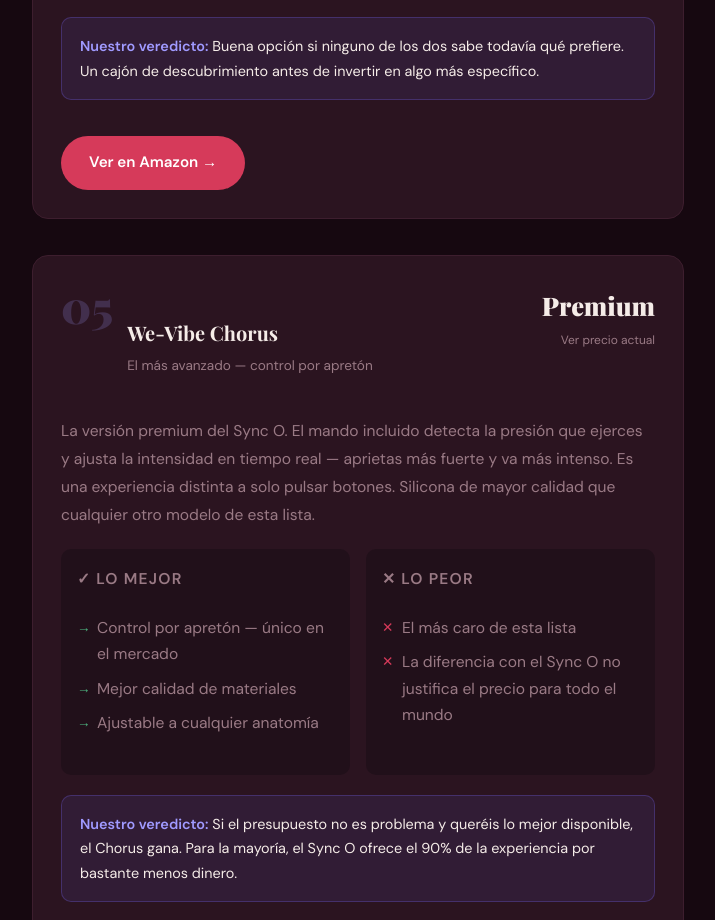
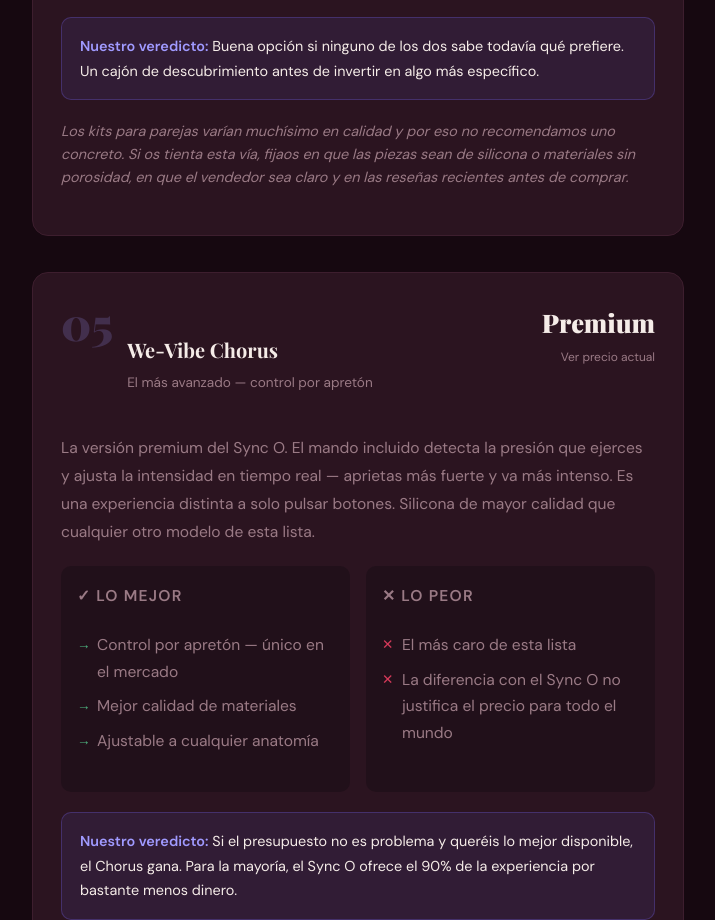
Before and after one commit to setafiliados/2Cerezas, a plain HTML site: page comparativas/juguetes-para-parejas-2026/index.html in a window 1280 px wide. Shown: the part 5254-6174 px from the top of the page, without its empty margins (282-997 px from the left). Drawn offline with nearby package versions, Linux system fonts and the light colour scheme; a web font is replaced by a local one.

Commit message:
Retira los dos últimos enlaces de búsqueda de Amazon
Biird Namii 2 no está en Amazon.es y los kits de parejas disponibles son de baja calidad, así que se sustituye el botón por una nota sin enlace.

Co-Authored-By: Claude Sonnet 5.5 <noreply@anthropic.com>
Claude-Session: https://claude.ai/code/session_01RZpVvbHgxk29KDaMtJtkXs

```diff
--- a/comparativas/juguetes-para-parejas-2026/index.html
+++ b/comparativas/juguetes-para-parejas-2026/index.html
@@ -437,7 +437,7 @@
         <strong>Nuestro veredicto:</strong> Buena opción si ninguno de los dos sabe todavía qué prefiere. Un cajón de descubrimiento antes de invertir en algo más específico.
       </div>
 
-      <a class="btn-amazon" href="https://www.amazon.es/s?k=kit+juguetes+sexuales+parejas&tag=2cerezas-21" target="_blank" rel="nofollow noopener">Ver en Amazon →</a>
+      <p style="margin-top:14px;font-size:0.9rem;color:var(--muted);font-style:italic;line-height:1.6">Los kits para parejas varían muchísimo en calidad y por eso no recomendamos uno concreto. Si os tienta esta vía, fijaos en que las piezas sean de silicona o materiales sin porosidad, en que el vendedor sea claro y en las reseñas recientes antes de comprar.</p>
     </div>
 
     <!-- PRODUCT 5 -->
```
Also changed, not shown: comparativas/mejor-succionador-clitoris-2026/index.html (+1 -1 lines).
